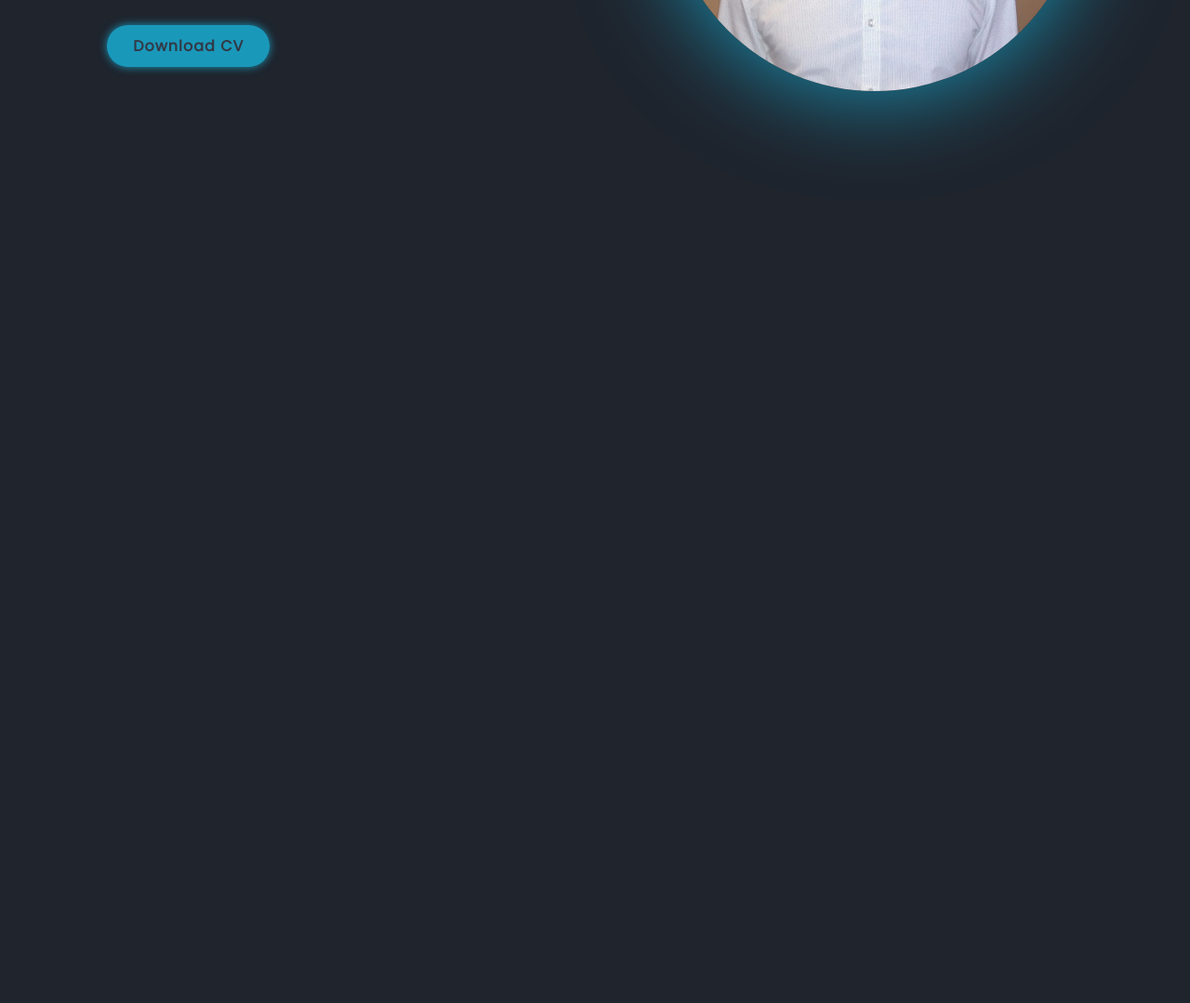
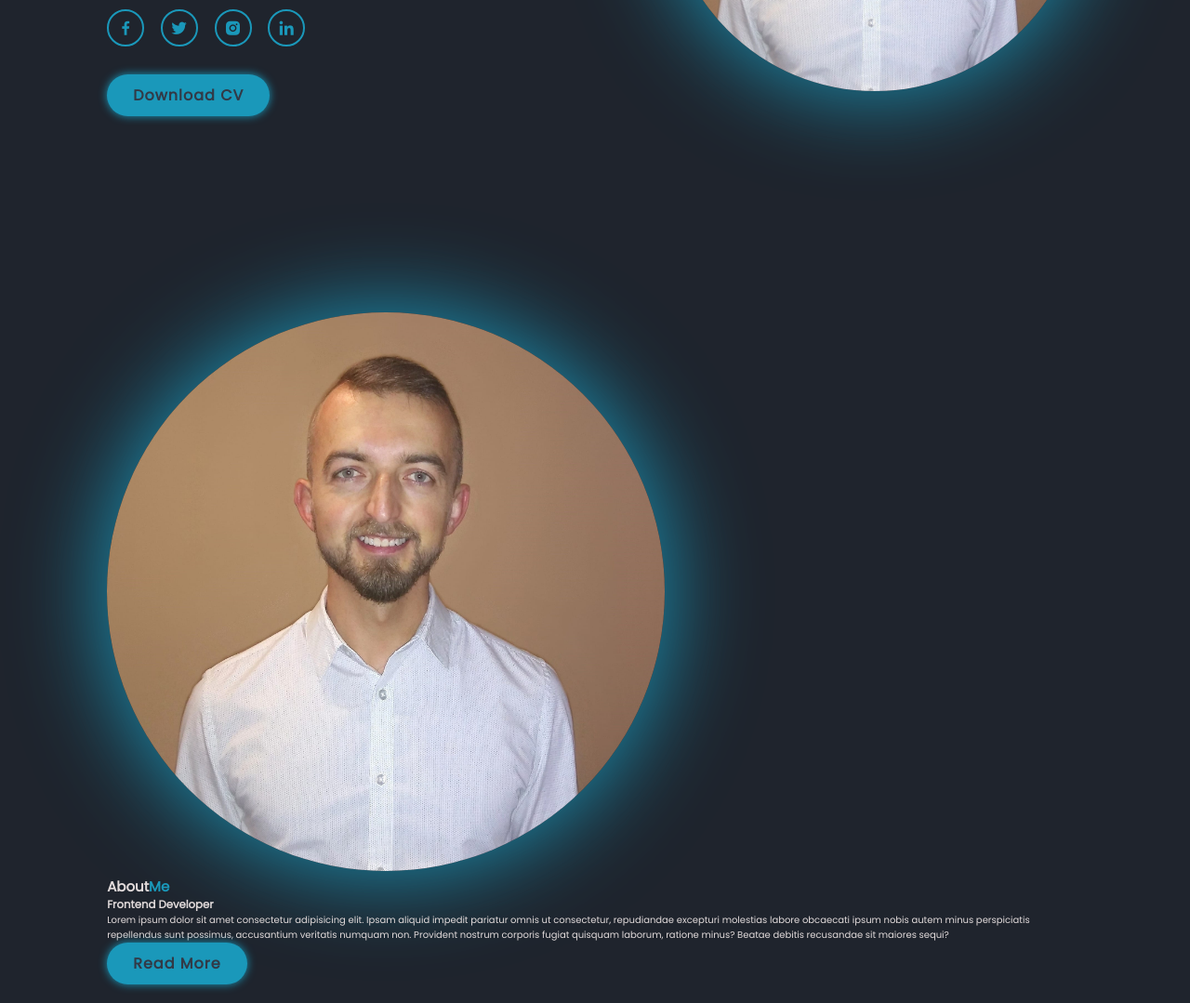
Before and after one commit to lukas1388/portfolio, a plain HTML site: page index.html in a window 1280 px wide. Shown: the part 564-1643 px from the top of the page at 93% size. Before the commit the page ends 800 px from the top, so only its background shows below. Drawn offline with nearby package versions, Linux system fonts and the light colour scheme.

Commit message:
Add html code to about section

```diff
--- a/css/style.css
+++ b/css/style.css
@@ -76,6 +76,10 @@ section {
     align-items: center;
 }
 
+.home-content {
+    padding-right: 12rem;
+}
+
 .home-img img {
     width: 35vw;
     border-radius: 50%;
--- a/index.html
+++ b/index.html
@@ -42,6 +42,19 @@
         </div>
     </section>
 
+    <section class="about" id="about">
+        <div class="about-img">
+            <img src="./img/ls.jpg" alt="my foto" width="600px" style="border-radius: 50%; box-shadow: 0px 0px 100px 1px rgba(26, 152, 186, 1);">
+        </div>
+
+        <div class="about-content">
+            <h2 class="heading">About<span>Me</span></h2>
+            <h3>Frontend Developer</h3>
+            <p>Lorem ipsum dolor sit amet consectetur adipisicing elit. Ipsam aliquid impedit pariatur omnis ut consectetur, repudiandae excepturi molestias labore obcaecati ipsum nobis autem minus perspiciatis repellendus sunt possimus, accusantium veritatis numquam non. Provident nostrum corporis fugiat quisquam laborum, ratione minus? Beatae debitis recusandae sit maiores sequi?</p>
+            <a href="#" class="btn">Read More</a>
+        </div>
+    </section>
+
     <script src="./js/script.js"></script>
 </body>
 </html>
```
